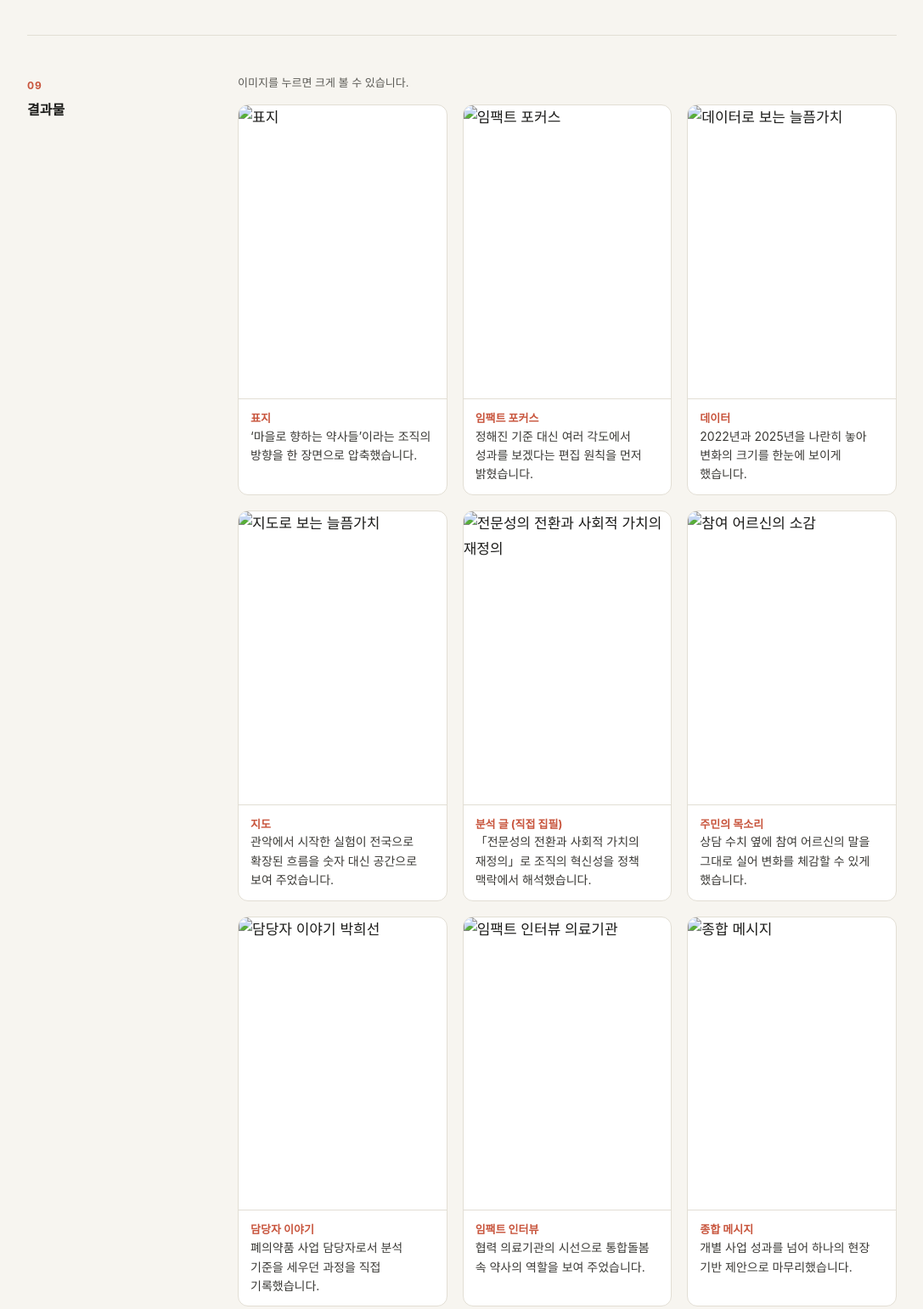
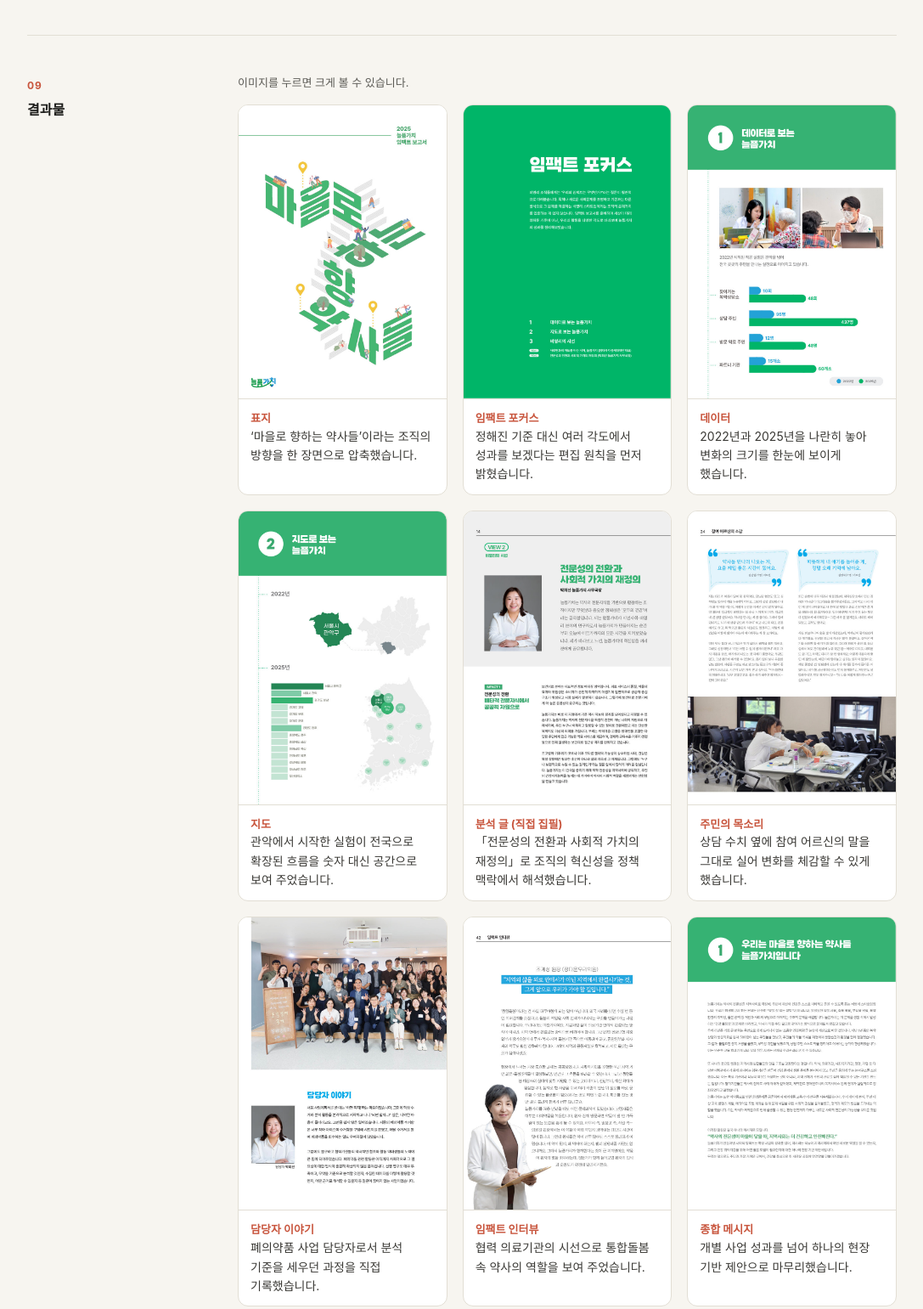
Before and after one commit to hspark1282/portfolio, a plain HTML site: page project-2.html in a window 1280 px wide. Shown: the part 2946-4487 px from the top of the page at 85% size, without its empty margins (96-1183 px from the left). Drawn offline with Linux system fonts and the light colour scheme; a web font is replaced by a local one.

Commit message:
Add files via upload

```diff
--- a/project-2.html
+++ b/project-2.html
@@ -85,15 +85,15 @@
   <div class="dsec"><h2><span>09</span>결과물</h2><div class="c">
     <p class="note-s" style="margin-bottom:14px">이미지를 누르면 크게 볼 수 있습니다.</p>
     <div class="gallery">
-      <figure><img src="img/np_p01.jpg" alt="표지"><figcaption><b>표지</b>‘마을로 향하는 약사들’이라는 조직의 방향을 한 장면으로 압축했습니다.</figcaption></figure>
-      <figure><img src="img/np_p10.jpg" alt="임팩트 포커스"><figcaption><b>임팩트 포커스</b>정해진 기준 대신 여러 각도에서 성과를 보겠다는 편집 원칙을 먼저 밝혔습니다.</figcaption></figure>
-      <figure><img src="img/np_p11.jpg" alt="데이터로 보는 늘픔가치"><figcaption><b>데이터</b>2022년과 2025년을 나란히 놓아 변화의 크기를 한눈에 보이게 했습니다.</figcaption></figure>
-      <figure><img src="img/np_p12.jpg" alt="지도로 보는 늘픔가치"><figcaption><b>지도</b>관악에서 시작한 실험이 전국으로 확장된 흐름을 숫자 대신 공간으로 보여 주었습니다.</figcaption></figure>
-      <figure><img src="img/np_p15.jpg" alt="전문성의 전환과 사회적 가치의 재정의"><figcaption><b>분석 글 (직접 집필)</b>「전문성의 전환과 사회적 가치의 재정의」로 조직의 혁신성을 정책 맥락에서 해석했습니다.</figcaption></figure>
-      <figure><img src="img/np_p25.jpg" alt="참여 어르신의 소감"><figcaption><b>주민의 목소리</b>상담 수치 옆에 참여 어르신의 말을 그대로 실어 변화를 체감할 수 있게 했습니다.</figcaption></figure>
-      <figure><img src="img/np_p37.jpg" alt="담당자 이야기 박희선"><figcaption><b>담당자 이야기</b>폐의약품 사업 담당자로서 분석 기준을 세우던 과정을 직접 기록했습니다.</figcaption></figure>
-      <figure><img src="img/np_p43.jpg" alt="임팩트 인터뷰 의료기관"><figcaption><b>임팩트 인터뷰</b>협력 의료기관의 시선으로 통합돌봄 속 약사의 역할을 보여 주었습니다.</figcaption></figure>
-      <figure><img src="img/np_p55.jpg" alt="종합 메시지"><figcaption><b>종합 메시지</b>개별 사업 성과를 넘어 하나의 현장 기반 제안으로 마무리했습니다.</figcaption></figure>
+      <figure><img src="np_p01.jpg" alt="표지"><figcaption><b>표지</b>‘마을로 향하는 약사들’이라는 조직의 방향을 한 장면으로 압축했습니다.</figcaption></figure>
+      <figure><img src="np_p10.jpg" alt="임팩트 포커스"><figcaption><b>임팩트 포커스</b>정해진 기준 대신 여러 각도에서 성과를 보겠다는 편집 원칙을 먼저 밝혔습니다.</figcaption></figure>
+      <figure><img src="np_p11.jpg" alt="데이터로 보는 늘픔가치"><figcaption><b>데이터</b>2022년과 2025년을 나란히 놓아 변화의 크기를 한눈에 보이게 했습니다.</figcaption></figure>
+      <figure><img src="np_p12.jpg" alt="지도로 보는 늘픔가치"><figcaption><b>지도</b>관악에서 시작한 실험이 전국으로 확장된 흐름을 숫자 대신 공간으로 보여 주었습니다.</figcaption></figure>
+      <figure><img src="np_p15.jpg" alt="전문성의 전환과 사회적 가치의 재정의"><figcaption><b>분석 글 (직접 집필)</b>「전문성의 전환과 사회적 가치의 재정의」로 조직의 혁신성을 정책 맥락에서 해석했습니다.</figcaption></figure>
+      <figure><img src="np_p25.jpg" alt="참여 어르신의 소감"><figcaption><b>주민의 목소리</b>상담 수치 옆에 참여 어르신의 말을 그대로 실어 변화를 체감할 수 있게 했습니다.</figcaption></figure>
+      <figure><img src="np_p37.jpg" alt="담당자 이야기 박희선"><figcaption><b>담당자 이야기</b>폐의약품 사업 담당자로서 분석 기준을 세우던 과정을 직접 기록했습니다.</figcaption></figure>
+      <figure><img src="np_p43.jpg" alt="임팩트 인터뷰 의료기관"><figcaption><b>임팩트 인터뷰</b>협력 의료기관의 시선으로 통합돌봄 속 약사의 역할을 보여 주었습니다.</figcaption></figure>
+      <figure><img src="np_p55.jpg" alt="종합 메시지"><figcaption><b>종합 메시지</b>개별 사업 성과를 넘어 하나의 현장 기반 제안으로 마무리했습니다.</figcaption></figure>
     </div>
     <p style="margin-top:20px"><a class="btn ghost" href="https://withnp.campaignus.me/data/?q=YToxOntzOjEyOiJrZXl3b3JkX3R5cGUiO3M6MzoiYWxsIjt9&amp;bmode=view&amp;idx=169579173&amp;t=board" target="_blank" rel="noopener">보고서 원문 보기 (늘픔가치 자료실)</a></p>
   </div></div>
```
Also changed, not shown: index.html (+1 -1 lines), project-3.html (+6 -6 lines).
